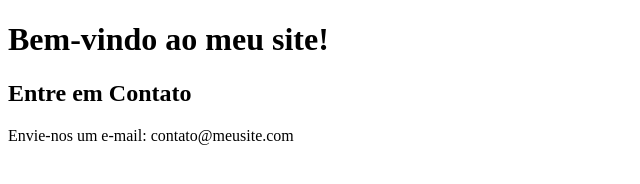
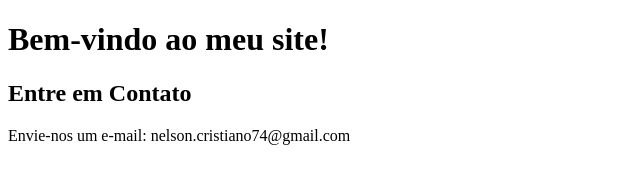
Before and after one commit to tilico74/exercicio_git, a plain HTML site: page index.html in a window 1280 px wide. Shown: the full height of the page, 0-640 px from the left. Drawn offline with Linux system fonts and the light colour scheme.

Commit message:
Htofix: corrgir erro

```diff
--- a/index.html
+++ b/index.html
@@ -11,7 +11,7 @@
     <h1>Bem-vindo ao meu site!</h1>
 
     <h2>Entre em Contato</h2>
-    <p>Envie-nos um e-mail: contato@meusite.com</p>
+    <p>Envie-nos um e-mail: nelson.cristiano74@gmail.com</p>
 </body>
 
 </html>
```
